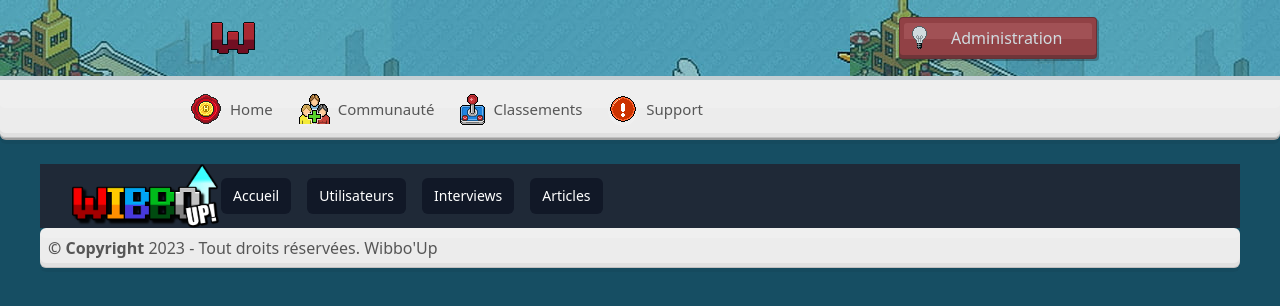
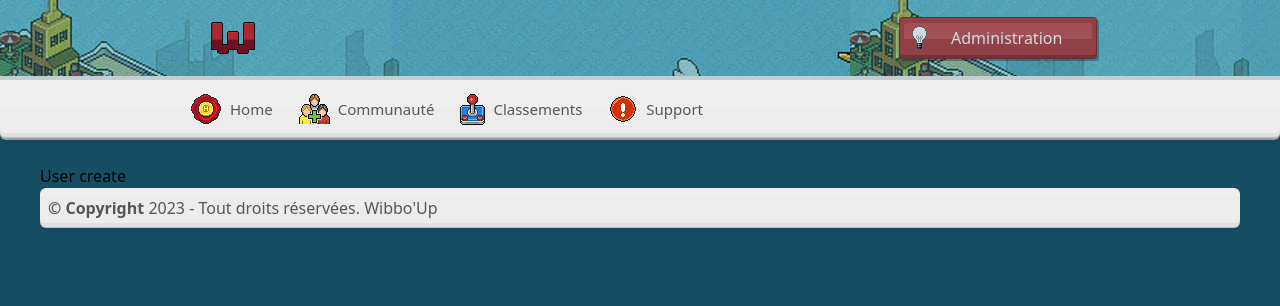
Before and after one commit to worldsofk3/WibboUP.Fansite, a Nuxt app: page /admin/user-create in a window 1280 px wide. Shown: the top 306 px of the page. Built offline with nearby package versions, Linux system fonts and the light colour scheme.

Commit message:
fix: eslint

```diff
--- a/nuxt.config.ts
+++ b/nuxt.config.ts
@@ -2,5 +2,5 @@
 export default defineNuxtConfig({
   srcDir: 'src/',
   devtools: { enabled: true },
-  modules: ['@nuxtjs/tailwindcss', '@nuxtjs/eslint-module']
+  modules: ['@nuxtjs/tailwindcss', ['@nuxtjs/eslint-module', { fix: true }]]
 })
--- a/package.json
+++ b/package.json
@@ -25,7 +25,6 @@
     "bcrypt": "^5.1.1",
     "dotenv": "^16.3.1",
     "jsonwebtoken": "^9.0.2",
-    "sign": "^1.0.2",
     "sweetalert2": "^11.10.0",
     "typescript": "^5.3.2",
     "vite-plugin-eslint": "^1.8.1"
--- a/src/components/AdminButtonNav.vue
+++ b/src/components/AdminButtonNav.vue
@@ -1,5 +1,5 @@
 <template>
-    <li class="text-center list-none px-3 py-2 text-sm font-medium text-white bg-gray-900 rounded-md w-full relative group-hover:w-52 transition-all duration-500" aria-current="page">
-        <slot />
-    </li>
+  <li class="text-center list-none px-3 py-2 text-sm font-medium text-white bg-gray-900 rounded-md w-full relative group-hover:w-52 transition-all duration-500" aria-current="page">
+    <slot />
+  </li>
 </template>
--- a/src/components/AdminNavbar.vue
+++ b/src/components/AdminNavbar.vue
@@ -33,8 +33,6 @@
               <AdminButtonNav>
                 Articles
               </AdminButtonNav>
-
-
             </div>
           </div>
         </div>
--- a/src/components/MenuAdminNavButton.vue
+++ b/src/components/MenuAdminNavButton.vue
@@ -1,5 +1,5 @@
 <template>
-    <ul class="absolute invisible opacity-0 group-hover:visible group-hover:opacity-100 transition-all delay-50 duration-300 max-w-52 min-w-max">
-        <slot />
-    </ul>
+  <ul class="absolute invisible opacity-0 group-hover:visible group-hover:opacity-100 transition-all delay-50 duration-300 max-w-52 min-w-max">
+    <slot />
+  </ul>
 </template>
--- a/src/components/TheNavbar.vue
+++ b/src/components/TheNavbar.vue
@@ -9,7 +9,7 @@
           </ButtonNav>
         </NuxtLink>
 
-        <div class="relative group flex flex-col items-center">
+        <div class="relative flex flex-col items-center group">
           <!-- Déroulant, à tester avec cette structure -->
           <ButtonNav>
             <img src="@/assets/imgs/commu.png"><span class="pl-2 hover:text-[#959595] hover:shadow-[0_2px_rgba(255,255,255,.2)] transition-colors cursor-pointer">Communauté</span>
--- a/src/pages/admin/user-create.vue
+++ b/src/pages/admin/user-create.vue
@@ -1,3 +1,3 @@
 <template>
-    <AdminNavbar />
+  <div>User create</div>
 </template>
```
Also changed, not shown: 1 other file (tests, documents, lock files or other folders). Lines whose indentation alone changed are shown as unchanged.
